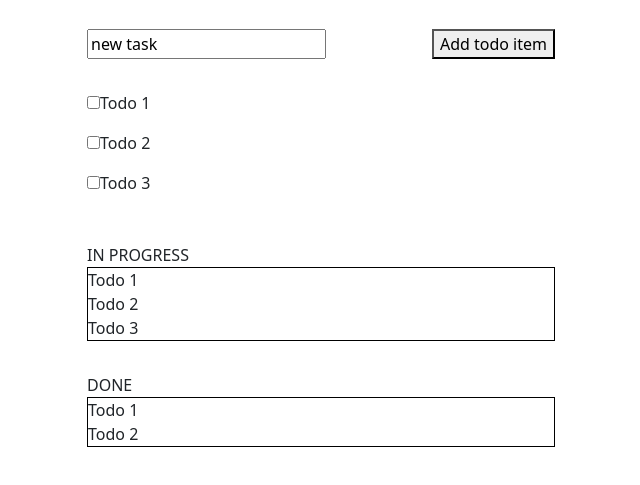
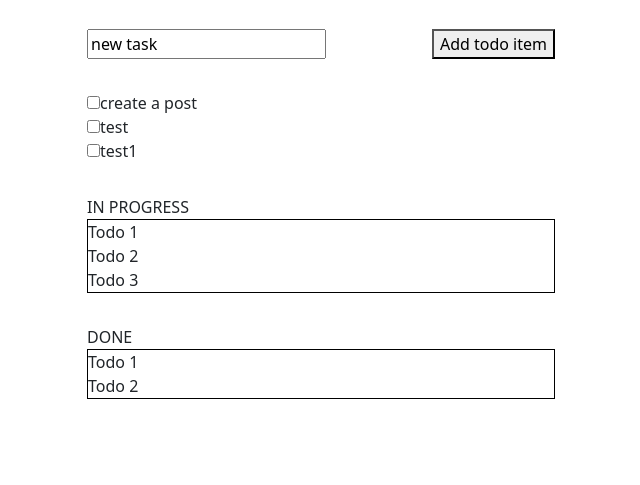
Before and after one commit to Brahner/simple_todo, a plain HTML site: page index.html in a window 1280 px wide. Shown: the part 75-560 px from the top of the page, without its empty margins (319-959 px from the left). Drawn offline with Linux system fonts and the light colour scheme.

Commit message:
add function show all todo list

```diff
--- a/index.html
+++ b/index.html
@@ -35,11 +35,7 @@
     <section class="todo-list">
         <div class="container">
             <div class="todo-list__wrapper">
-                <form action="">
-                    <p><input type="checkbox" class="todo-list__item" name="" value="">Todo 1</p>
-                    <p><input type="checkbox" class="todo-list__item" name="" value="">Todo 2</p>
-                    <p><input type="checkbox" class="todo-list__item" name="" value="">Todo 3</p>
-                </form>
+
             </div>
         </div>
     </section>
--- a/script.js
+++ b/script.js
@@ -32,6 +32,7 @@ document.querySelector('.add-todo__btn').addEventListener('click', ()=>{
         list.push(obj);
     }
     getNumTodo();
+    showTodoList();
 });
 
 
@@ -49,3 +50,26 @@ function getNumDone(){
     return num;
 
 }
+
+function showTodoList(){
+    let wrapper = document.querySelector('.todo-list__wrapper');
+    wrapper.querySelectorAll('.todo-list__item').forEach(n => n.remove());
+    for(let elem of list){
+        let item = document.createElement('div');
+        item.className = 'todo-list__item';
+
+        let checkbox = document.createElement('input');
+        checkbox.setAttribute('type', 'checkbox');
+        checkbox.className = 'todo-list__checkbox';
+
+        let text = document.createElement('span');
+        text.className = 'todo-list__text';
+        text.textContent = `${elem['name']}`;
+
+        wrapper.appendChild(item);
+        item.appendChild(checkbox);
+        item.appendChild(text);
+    }
+}
+
+showTodoList()
```
